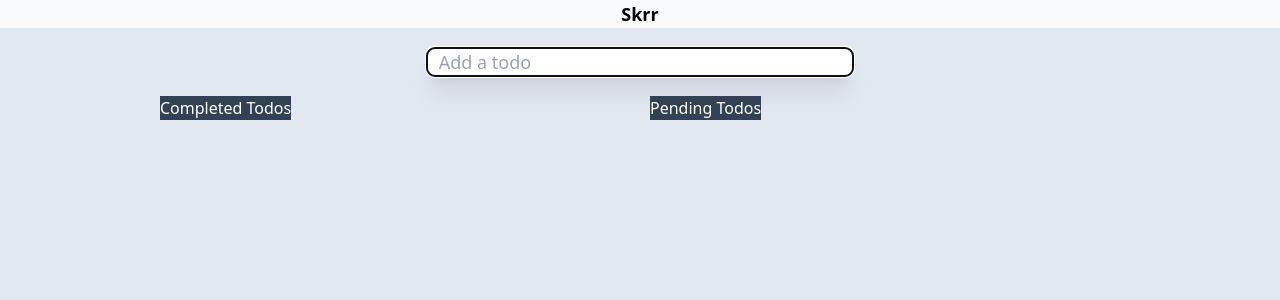
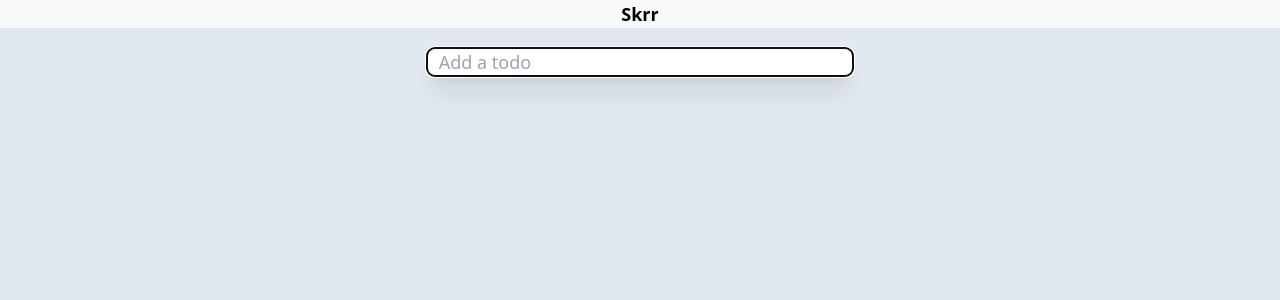
Before and after one commit to addicted-2-you/vue-pinia-todo-list, a Vue app: page / in a window 1280 px wide. Shown: the top 300 px of the page. Built offline with nearby package versions, Linux system fonts and the light colour scheme; the HTML template or start-up script is replaced by a standard one.

Commit message:
remove grouping by complete-state

```diff
--- a/src/App.vue
+++ b/src/App.vue
@@ -9,20 +9,8 @@
         <app-input />
       </div>
 
-      <div class="mt-5 w-9/12 flex justify-between space-x-5">
-        <div class="w-1/2">
-          <app-todo-group
-            label="Completed Todos"
-            :todos="todoStore.completedTodos"
-          />
-        </div>
-
-        <div class="w-1/2">
-          <app-todo-group
-            label="Pending Todos"
-            :todos="todoStore.pendingTodos"
-          />
-        </div>
+      <div class="mt-5 w-9/12 flex justify-center">
+        <app-todo-group :todos="todoStore.todos" />
       </div>
     </div>
   </main>
@@ -31,6 +19,7 @@
 <script lang="ts">
 import AppInput from './components/AppInput.vue';
 import AppTodoGroup from './components/AppTodoGroup.vue';
+
 import { useTodoStore } from './stores/todo-store';
 
 export default {
--- a/src/components/AppTodoGroup.vue
+++ b/src/components/AppTodoGroup.vue
@@ -1,17 +1,13 @@
 <template>
-  <fieldset>
-    <legend class="bg-slate-700 text-white">{{ label }}</legend>
-
-    <ul class="flex flex-col space-y-3">
+  <ul class="w-full flex flex-col space-y-3">
     <li
       v-for="todo in todos"
       :key="todo.id"
-        class="w-full odd:bg-slate-400 even:bg-slate-500 rounded-lg"
+      class="w-full bg-slate-300 rounded-lg"
     >
       <app-todo :id="todo.id" :text="todo.text" :completed="todo.completed" />
     </li>
   </ul>
-  </fieldset>
 </template>
 
 <script lang="ts">
@@ -26,11 +22,6 @@ export default defineComponent({
   },
 
   props: {
-    label: {
-      type: String,
-      required: true,
-    },
-
     todos: {
       type: Array as PropType<ITodo[]>,
       required: true,
```
Lines whose indentation alone changed are shown as unchanged.
